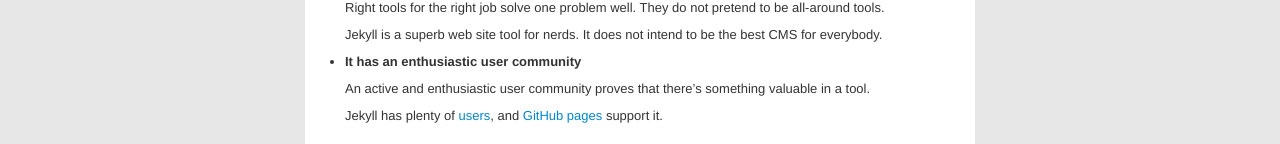
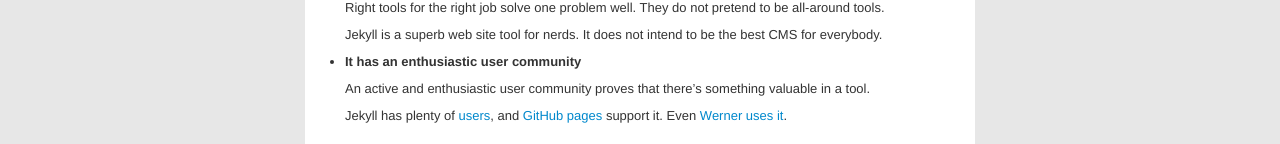
Before and after one commit to laurilehmijoki/lauri.lehmijoki.net, a Jekyll site: the page built from en/nerd/_posts/2012-03-27-jekyll-and-right-tools-for-right-job.markdown, in a window 1280 px wide and 900 px high, scrolled down 553 px. Shown: the part 756-900 px from the top of the window. Built offline with Jekyll 4.4.1, drawn with Linux system fonts in a browser that asks for light colours.

Commit message:
link to Werner's Jekyll blog

```diff
--- a/en/nerd/_posts/2012-03-27-jekyll-and-right-tools-for-right-job.markdown
+++ b/en/nerd/_posts/2012-03-27-jekyll-and-right-tools-for-right-job.markdown
@@ -64,4 +64,4 @@ Jekyll exhibits some **general properties of right tools for the right job**:
 
   An active and enthusiastic user community proves that there's something valuable in a tool.
 
-  Jekyll has plenty of [users](https://github.com/mojombo/jekyll/wiki/sites), and [GitHub pages](http://pages.github.com) support it.
+  Jekyll has plenty of [users](https://github.com/mojombo/jekyll/wiki/sites), and [GitHub pages](http://pages.github.com) support it. Even [Werner uses it](http://www.allthingsdistributed.com/2011/08/Jekyll-amazon-s3.html).
```
